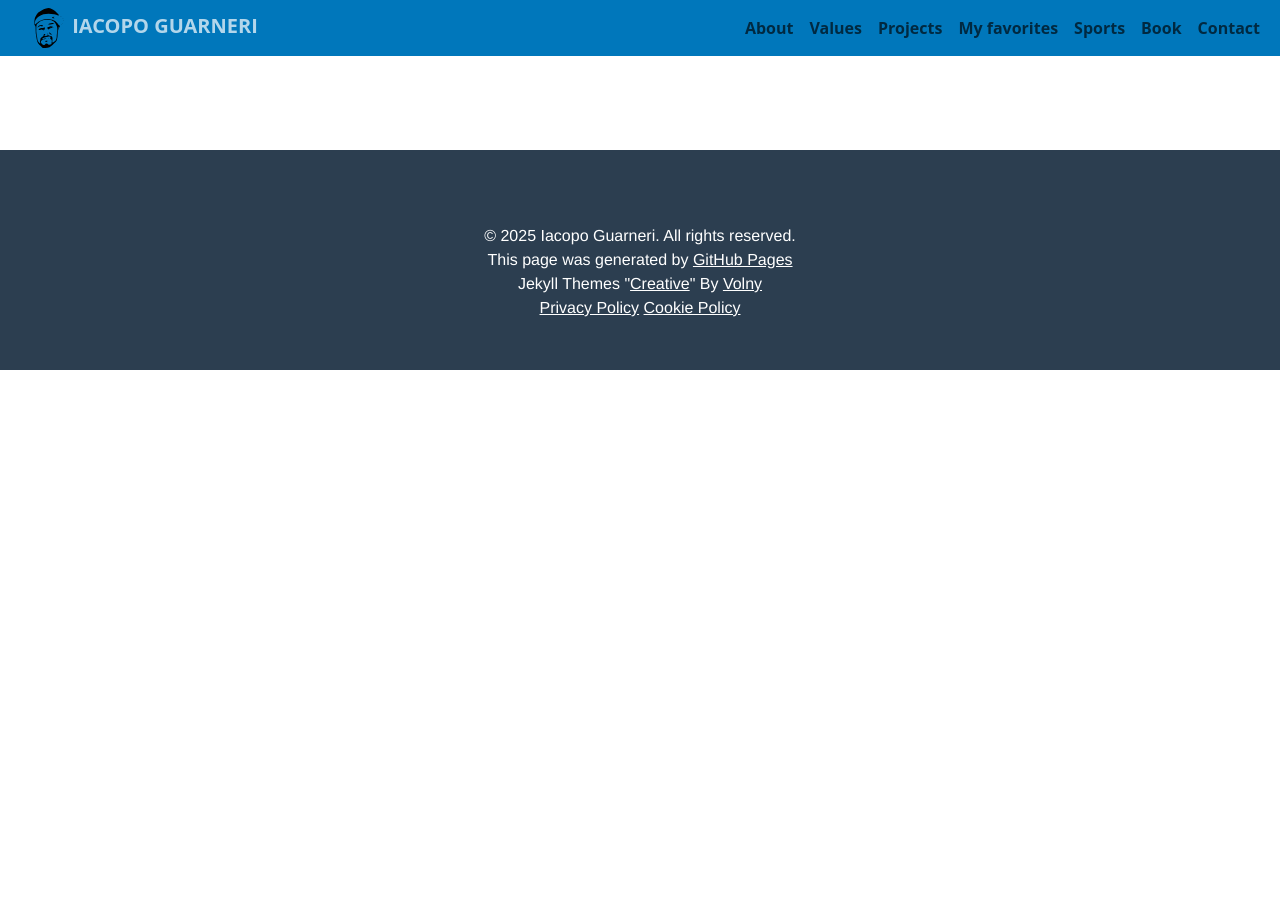
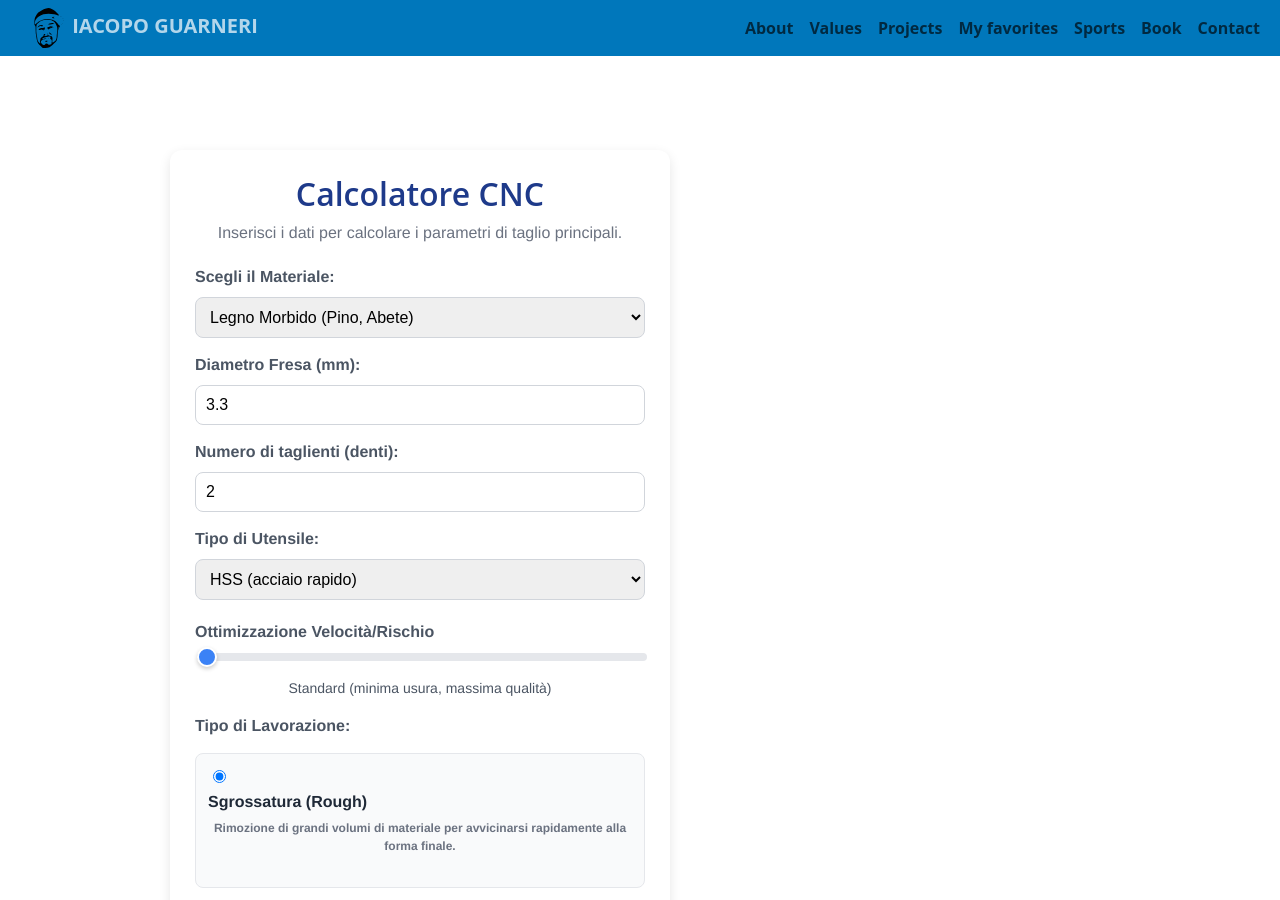
Before and after one commit to iacoposk8/iacoposk8.github.io, a Jekyll site: the page built from projects/cnc-calculator/index.html, in a window 1280 px wide and 900 px high. Built offline with Jekyll 4.4.1, drawn with Linux system fonts in a browser that asks for light colours; comment, search, counter and statistics services are not loaded; some of the changed text lies outside the part shown.

Commit message:
Update index.html

```diff
--- a/projects/cnc-calculator/index.html
+++ b/projects/cnc-calculator/index.html
@@ -3,19 +3,8 @@ layout: default
 title: CNC calculator
 ---
 
-<!--<style>
-    body {
-        font-family: 'Inter', sans-serif;
-        margin: 0;
-        padding: 20px;
-        background-color: #f0f4f8;
-        color: #333;
-        display: flex;
-        justify-content: center;
-        align-items: flex-start;
-        min-height: 100vh;
-    }
-    .container {
+<style>
+    .container-cnc {
         max-width: 500px;
         width: 100%;
         padding: 25px;
@@ -23,24 +12,24 @@ title: CNC calculator
         border-radius: 12px;
         box-shadow: 0 4px 12px rgba(0,0,0,0.1);
     }
-    h2 {
+    .container-cnc h2 {
         text-align: center;
         color: #1e3a8a;
         margin-top: 0;
         font-weight: 600;
     }
-    p {
+    .container-cnc p {
         text-align: center;
         color: #6b7280;
         margin-bottom: 20px;
     }
-    label {
+    .container-cnc label {
         display: block;
         margin-top: 15px;
         font-weight: 600;
         color: #4b5563;
     }
-    select, input[type="number"] {
+    .container-cnc select, .container-cnc input[type="number"] {
         width: 100%;
         padding: 10px;
         margin-top: 8px;
@@ -50,12 +39,12 @@ title: CNC calculator
         font-size: 16px;
         transition: all 0.2s ease-in-out;
     }
-    select:focus, input[type="number"]:focus {
+    .container-cnc select:focus, .container-cnc input[type="number"]:focus {
         border-color: #3b82f6;
         outline: none;
         box-shadow: 0 0 0 3px rgba(59, 130, 246, 0.25);
     }
-    button {
+    .container-cnc button {
         width: 100%;
         padding: 12px;
         margin-top: 25px;
@@ -68,7 +57,7 @@ title: CNC calculator
         cursor: pointer;
         transition: background-color 0.3s ease;
     }
-    button:hover {
+    .container-cnc button:hover {
         background-color: #2563eb;
     }
     .risultato-container {
@@ -102,7 +91,7 @@ title: CNC calculator
         line-height: 1.4;
         margin-top: 5px;
     }
-    .error {
+    .container-cnc .error {
         color: #ef4444;
         font-weight: normal;
     }
@@ -189,16 +178,13 @@ title: CNC calculator
         color: #4b5563;
     }
     @media (max-width: 600px) {
-        body {
-            padding: 10px;
-        }
-        .container {
+        .container-cnc{
             padding: 15px;
         }
     }
 </style>
 
-<div class="container">
+<div class="container-cnc">
     <h2>Calcolatore CNC</h2>
 
     <p>Inserisci i dati per calcolare i parametri di taglio principali.</p>
@@ -221,7 +207,7 @@ title: CNC calculator
     <input type="number" id="numeroDenti" value="2" min="1" step="1" oninput="calcolaParametri()">
 
     <!-- Nuovo input per il tipo di utensile -->
-    <!--<label for="toolMaterial">Tipo di Utensile:</label>
+    <label for="toolMaterial">Tipo di Utensile:</label>
     <select id="toolMaterial" onchange="calcolaParametri()">
         <option value="hss" selected>HSS (acciaio rapido)</option>
         <option value="carbide">Carburo di tungsteno</option>
@@ -229,7 +215,7 @@ title: CNC calculator
     </select>
 
     <!-- Slider per le configurazioni estreme -->
-    <!--<div class="slider-container">
+    <div class="slider-container">
         <label for="risk-slider">Ottimizzazione Velocità/Rischio</label>
         <input type="range" id="risk-slider" min="0" max="100" value="0" oninput="calcolaParametri()">
         <div id="slider-description">Standard (minima usura, massima qualità)</div>
@@ -310,7 +296,7 @@ title: CNC calculator
             </div>
         </div>
         <!-- Nuovo output per Max Angle -->
-        <!--<div id="risultato-maxangle" class="risultato-item">
+        <div id="risultato-maxangle" class="risultato-item">
             <div class="risultato-label">Max Angle</div>
             <div class="risultato-valore"></div>
             <div class="risultato-description">
@@ -481,4 +467,4 @@ title: CNC calculator
 
     // Calcola i parametri iniziali al caricamento della pagina
     document.addEventListener('DOMContentLoaded', calcolaParametri);
-</script>-->
+</script>
```
